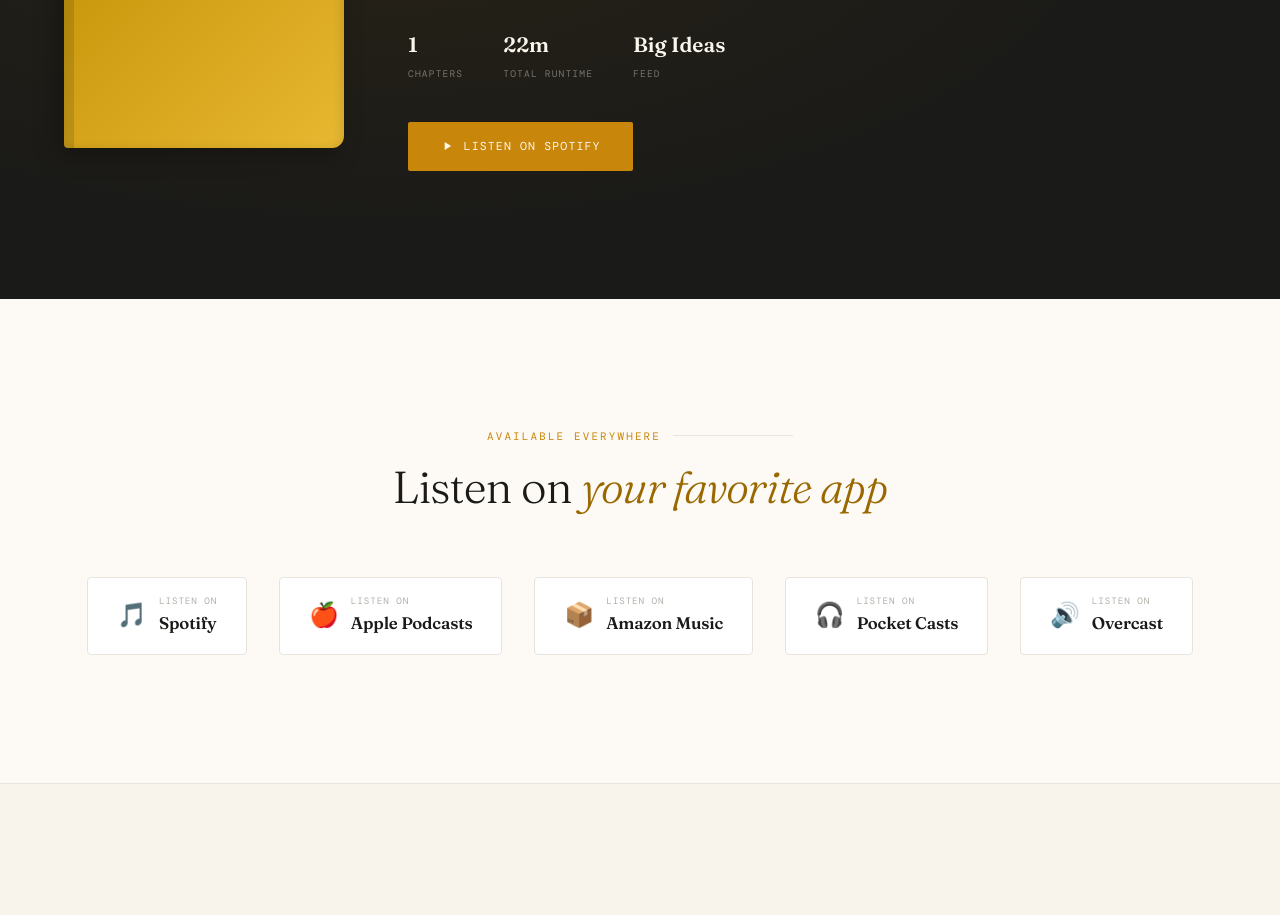
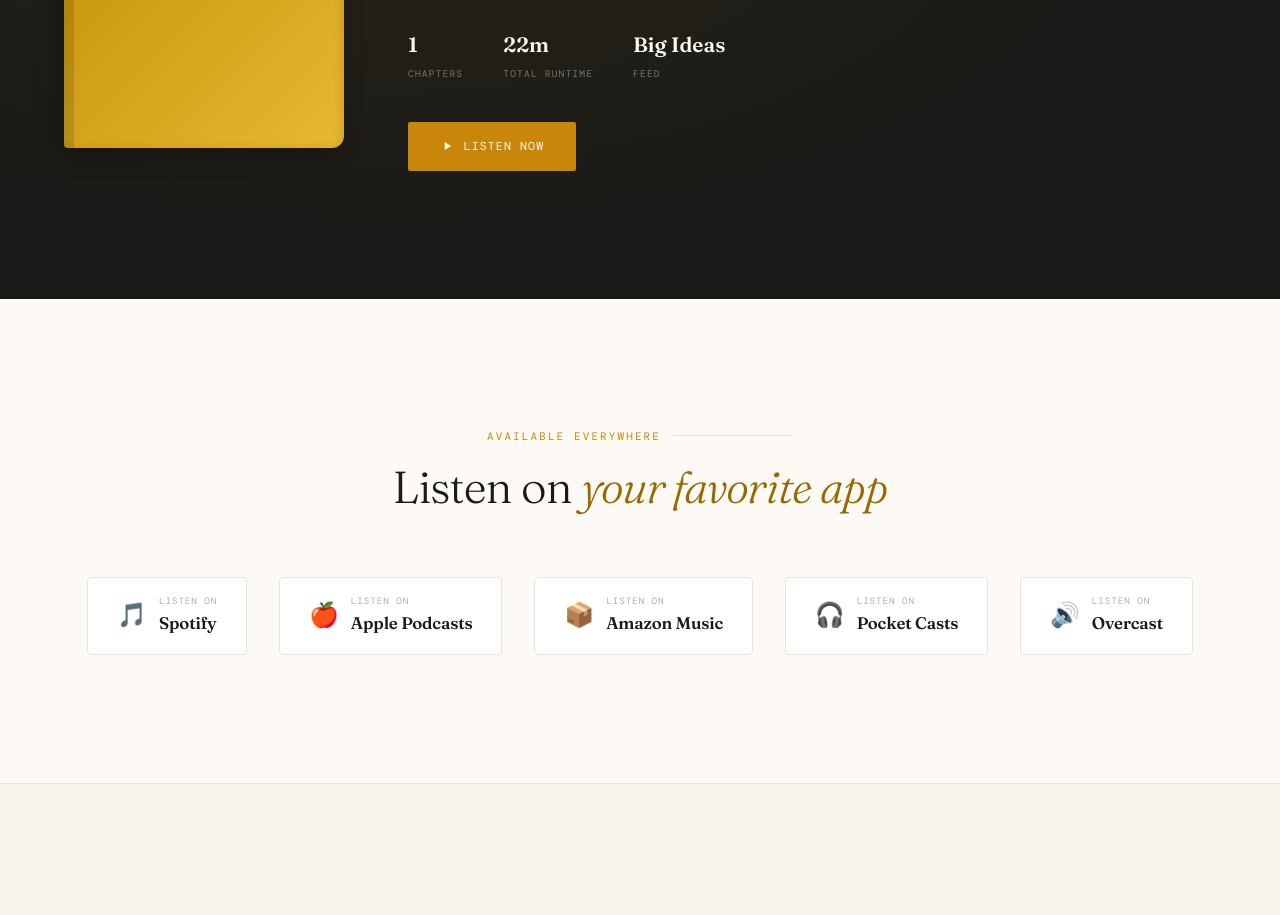
Before and after one commit to Gilmore3088/Gutenbites, a Next.js app: page / in a window 1280 px wide. Shown: the part 3080-3995 px from the top of the page. Built offline with nearby package versions, Linux system fonts and the light colour scheme; a web font is replaced by a local one.

Commit message:
feat: update landing page links to book detail pages

```diff
--- a/src/app/page.tsx
+++ b/src/app/page.tsx
@@ -122,7 +122,7 @@
               listen.
             </p>
             <div className="hero-actions animate-up delay-3">
-              <a href="#listen" className="btn-primary">
+              <a href="/browse" className="btn-primary">
                 <svg
                   width="16"
                   height="16"
@@ -300,11 +300,9 @@
             </div>
 
             <a
-              href="https://ipijakdbonxvgvlxbzfv.supabase.co/storage/v1/object/public/gutenbites/audio/final/1080/001.mp3"
+              href="/books/1080"
               className="btn-primary"
               style={{ background: "var(--gold)" }}
-              target="_blank"
-              rel="noopener"
             >
               <svg
                 width="14"
@@ -314,7 +312,7 @@
               >
                 <path d="M8 5v14l11-7z" />
               </svg>
-              Listen on Spotify
+              Listen Now
             </a>
           </div>
         </div>
```
